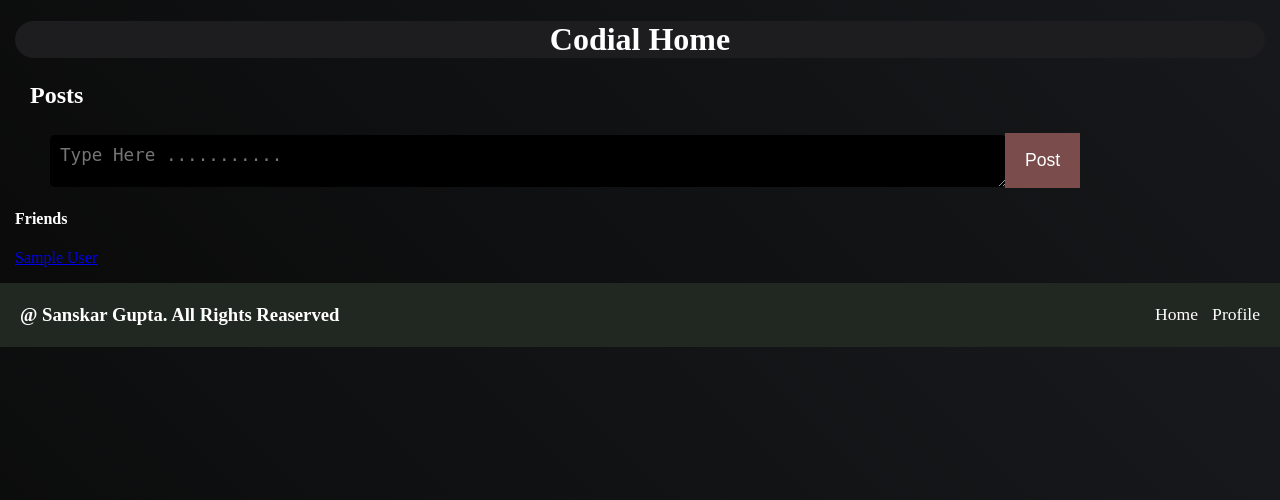
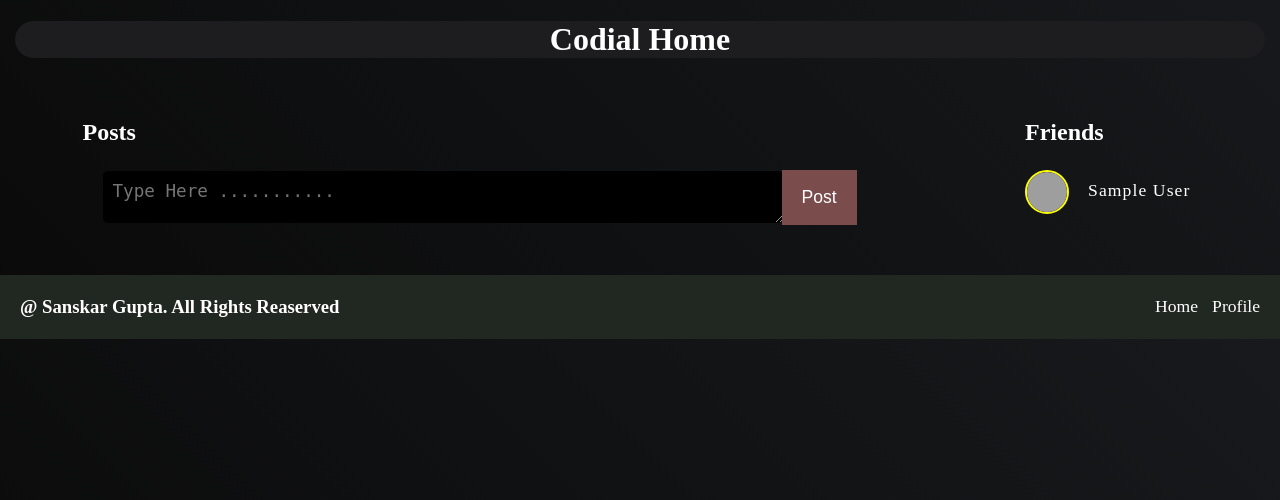
Before and after one commit to sanskar1419/codial, a Node server app: page / in a window 1280 px wide. Shown: the part 80-580 px from the top of the page. Run offline with Node 20, Linux system fonts and the light colour scheme; the visitor is signed in with stand-in values (Sample User, id 1); data that the repository does not hold is empty; style sheets or scripts are compiled from the project's sources; some libraries are stand-ins or nearby versions; grey boxes are pictures that could not be loaded.

Commit message:
Style the user and feed post section in home

```diff
--- a/assets/css/home_layout.css
+++ b/assets/css/home_layout.css
@@ -8,19 +8,26 @@ main .Home-Page-Heading {
   border-radius: 20px;
 }
 
-main .feed-post {
+main .home-page-container {
+  display: flex;
+  justify-content: space-evenly;
+  align-items: start;
+}
+
+main .home-page-container .feed-post {
+  width: 70%;
   margin: 15px;
 }
 
-main .feed-post h3 {
+main .home-page-container .feed-post h3 {
   font-size: 1.5rem;
 }
 
-main .feed-post #new-post-form {
+main .home-page-container .feed-post #new-post-form {
   margin: 20px;
 }
 
-main .feed-post #new-post-form textarea {
+main .home-page-container .feed-post #new-post-form textarea {
   padding-left: 10px;
   padding-top: 10px;
   border-radius: 5px;
@@ -33,7 +40,7 @@ main .feed-post #new-post-form textarea {
   vertical-align: middle;
 }
 
-main .feed-post #new-post-form button {
+main .home-page-container .feed-post #new-post-form button {
   padding: 17px 20px;
   font-size: 1.1rem;
   margin-left: -5px;
@@ -44,13 +51,17 @@ main .feed-post #new-post-form button {
   color: white;
 }
 
-main .feed-post .posts-container ul {
+main .home-page-container .feed-post #new-post-form button:active {
+  background-color: yellow;
+}
+
+main .home-page-container .feed-post .posts-container ul {
   list-style: none;
   margin: 0;
   padding: 0;
 }
 
-main .feed-post .posts-container ul li .post-top {
+main .home-page-container .feed-post .posts-container ul li .post-top {
   display: flex;
   align-items: center;
   justify-content: space-between;
@@ -170,17 +189,51 @@ main .feed-post .posts-container ul li .comments-container .username-comment-ima
   margin-right: 5px;
 }
 
-main .feed-post .posts-container ul li .comments-container .username-comment-image .user-name {
+main .home-page-container .feed-post .posts-container ul li .comments-container .username-comment-image .user-name {
   font-size: 0.9rem;
   font-weight: bold;
   vertical-align: middle;
 }
 
-main .feed-post .posts-container ul li .comments-container .username-comment-image .post-particular-comment {
+main .home-page-container .feed-post .posts-container ul li .comments-container .username-comment-image .post-particular-comment {
   font-size: 0.8rem;
   vertical-align: middle;
 }
 
-main .feed-post .posts-container ul li .comments-container .deleteComment a {
+main .home-page-container .feed-post .posts-container ul li .comments-container .deleteComment a {
   color: white;
 }
+
+main .home-page-container .feed-post .posts-container ul li .comments-container .deleteComment a:active {
+  color: yellow;
+}
+
+main .home-page-container #Users-section {
+  width: 15%;
+  height: 100%;
+  margin-top: 15px;
+}
+
+main .home-page-container #Users-section h3 {
+  font-size: 1.5rem;
+}
+
+main .home-page-container #Users-section img {
+  width: 40px;
+  height: 40px;
+  border-radius: 50%;
+  border: 2px solid yellow;
+  margin-right: 15px;
+  vertical-align: middle;
+}
+
+main .home-page-container #Users-section a {
+  color: white;
+  font-size: 1.1rem;
+  text-decoration: none;
+  letter-spacing: 1.1px;
+}
+
+main .home-page-container #Users-section a:active {
+  color: yellow;
+}
--- a/assets/scss/home_layout.scss
+++ b/assets/scss/home_layout.scss
@@ -5,7 +5,14 @@ main {
     background-color: rgb(29, 29, 31);
     border-radius: 20px;
   }
+
+  .home-page-container {
+    display: flex;
+    justify-content: space-evenly;
+    align-items: start;
     .feed-post {
+      width: 70%;
+      // border: 2px solid white;
       // border: 2px solid red;
       margin: 15px;
       h3 {
@@ -34,6 +41,9 @@ main {
           background-color: rgb(122, 76, 76);
           border: transparent;
           color: white;
+        }
+        button:active {
+          background-color: yellow;
         }
       }
       .posts-container {
@@ -70,6 +80,9 @@ main {
                   color: white;
                   margin-right: 10px;
                 }
+                a:active {
+                  color: yellow;
+                }
                 h3 {
                   margin-right: 10px;
                 }
@@ -77,7 +90,7 @@ main {
             }
             .image-container {
               width: auto;
-            height: 60vh;
+              height: 40vw;
               border-radius: 5px;
               margin: 10px 0;
               overflow: hidden;
@@ -146,6 +159,9 @@ main {
                 border: transparent;
                 color: white;
               }
+              button:active {
+                background-color: yellow;
+              }
             }
 
             .comments-container {
@@ -179,6 +195,8 @@ main {
                 a {
                   color: white;
                 }
+                a:active {
+                  color: yellow;
                 }
               }
             }
@@ -186,3 +204,33 @@ main {
         }
       }
     }
+
+    #Users-section {
+      width: 15%;
+      height: 100%;
+      // background-color: black;
+      // border: 2px solid white;
+      margin-top: 15px;
+      h3 {
+        font-size: 1.5rem;
+      }
+      img {
+        width: 40px;
+        height: 40px;
+        border-radius: 50%;
+        border: 2px solid yellow;
+        margin-right: 15px;
+        vertical-align: middle;
+      }
+      a {
+        color: white;
+        font-size: 1.1rem;
+        text-decoration: none;
+        letter-spacing: 1.1px;
+      }
+      a:active {
+        color: yellow;
+      }
+    }
+  }
+}
--- a/controllers/home_controller.js
+++ b/controllers/home_controller.js
@@ -13,7 +13,7 @@ module.exports.home = async function (req, res) {
           path: "user", //this will find the user commented on the post
         },
       });
-    try {
+
     const users = await User.find({});
     return res.render("home", {
       title: "Codial Home",
@@ -21,10 +21,7 @@ module.exports.home = async function (req, res) {
       all_users: users,
     });
   } catch (err) {
-      console.log("Error in finding user : ", err);
-    }
-  } catch (err) {
-    console.log("Unable to find post ", err);
+    console.log("Error !!!!!!!!!!!!!!!!!!!!", err);
     return;
   }
 
--- a/views/home.ejs
+++ b/views/home.ejs
@@ -1,5 +1,7 @@
 <link rel="stylesheet" href="/css/home_layout.css" />
 <h1 class="Home-Page-Heading"><%=title%></h1>
+
+<div class="home-page-container">
   <section class="feed-post">
     <h3>Posts</h3>
     <% if(locals.user) { %>
@@ -23,12 +25,14 @@
   </section>
 
   <section id="Users-section">
-  <h4>Friends</h4>
+    <h3>Friends</h3>
     <% for(u of all_users) { %>
     <p>
+      <img src="/images/Arrow.jpg" alt="User Image" />
       <a href="/users/profile/<%=u.id%>"> <%=u.name%> </a>
     </p>
     <% } %>
   </section>
+</div>
 
 <script type="text/javascript" src="/js/home_layout.js"></script>
```
Also changed, not shown: other parts of assets/css/home_layout.css (+26 -18 lines). Lines whose indentation alone changed are shown as unchanged.
